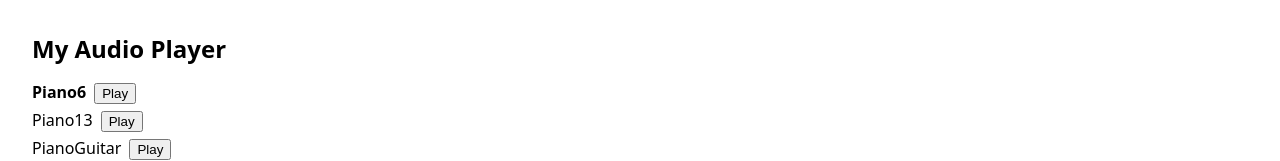
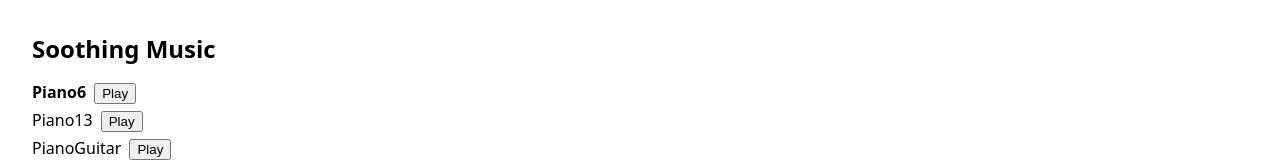
Before and after one commit to samostroff/MUSC, a plain HTML site: page player3soothing.html in a window 1280 px wide. Shown: the top 161 px of the page. Drawn offline with Linux system fonts and the light colour scheme.

Commit message:
Update title and heading for soothing music player

```diff
--- a/player3soothing.html
+++ b/player3soothing.html
@@ -2,7 +2,7 @@
 <html lang="en">
 <head>
   <meta charset="UTF-8" />
-  <title>Soothing Music</title>
+  <title>Player3: Soothing Music</title>
   <meta name="viewport" content="width=device-width, initial-scale=1" />
 
   <!-- Google Analytics 4 -->
@@ -25,7 +25,7 @@
   </style>
 </head>
 <body>
-  <h1>My Audio Player</h1>
+  <h1>Soothing Music</h1>
 
   <ul id="track-list"></ul>
 
```
